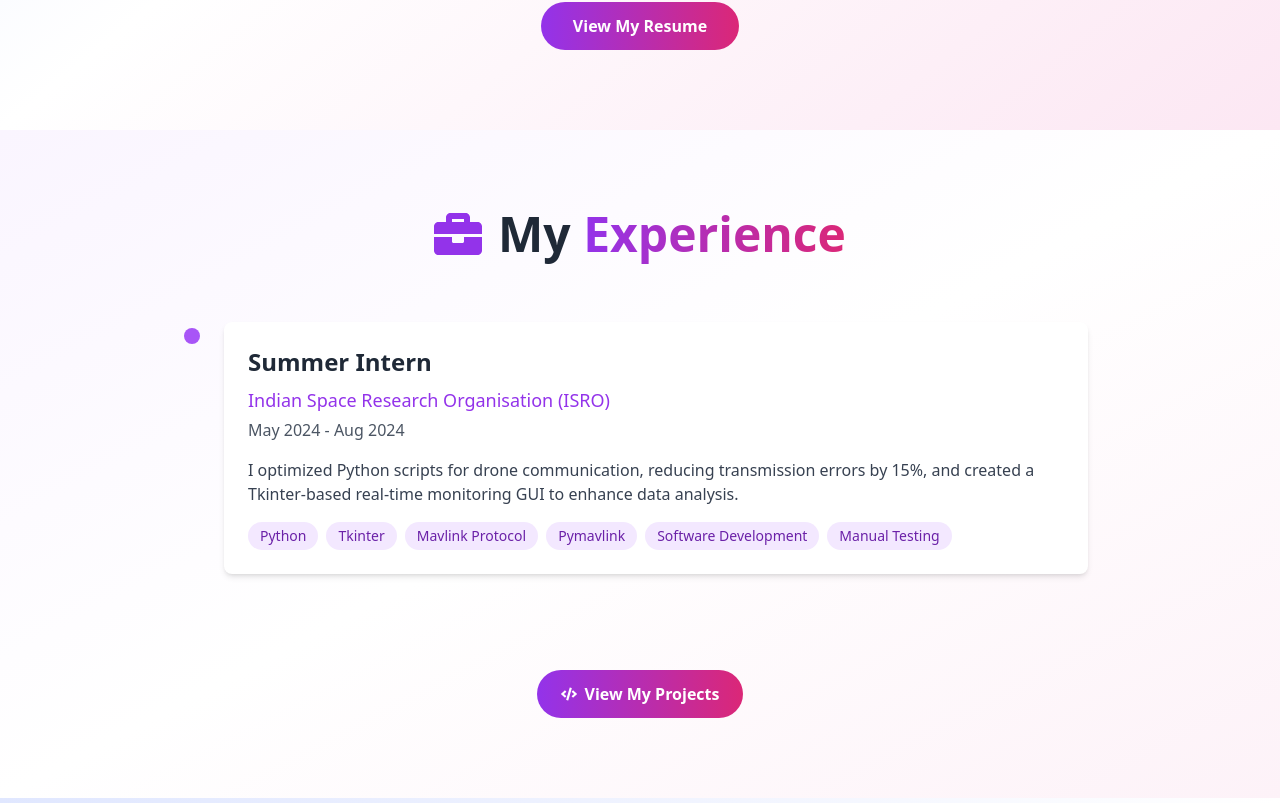
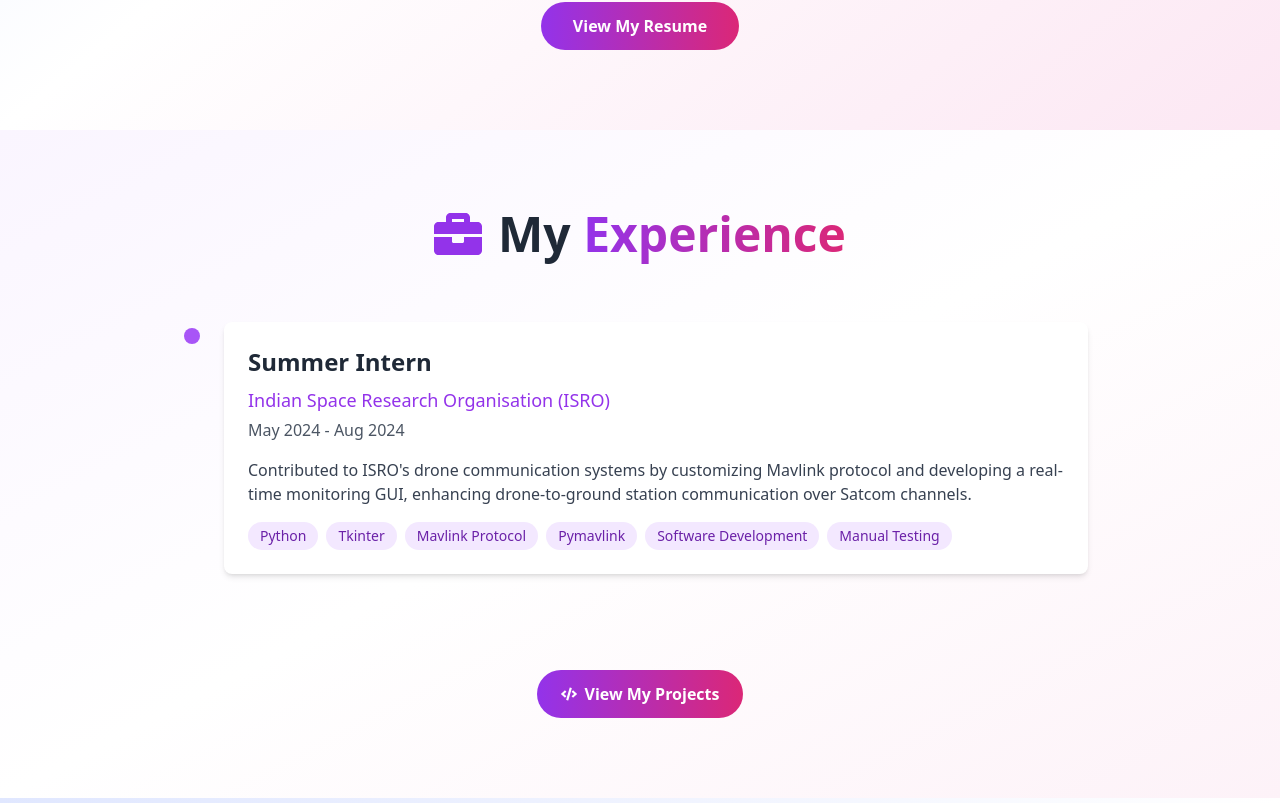
Before and after one commit to dwija12903/portfolio-website, a React (Create React App) app: page / in a window 1280 px wide. Shown: the part 1716-2519 px from the top of the page. Built offline with nearby package versions, Linux system fonts and the light colour scheme; no server answers.

Commit message:
Update Experience.js

```diff
--- a/src/components/Experience.js
+++ b/src/components/Experience.js
@@ -33,7 +33,7 @@ const Experience = () => {
             title: "Summer Intern",
             company: "Indian Space Research Organisation (ISRO)",
             period: "May 2024 - Aug 2024",
-            description: "I optimized Python scripts for drone communication, reducing transmission errors by 15%, and created a Tkinter-based real-time monitoring GUI to enhance data analysis.",
+            description: "Contributed to ISRO's drone communication systems by customizing Mavlink protocol and developing a real-time monitoring GUI, enhancing drone-to-ground station communication over Satcom channels.",
             techStack: ["Python", "Tkinter", "Mavlink Protocol", "Pymavlink","Software Development","Manual Testing"],
         },
     ];
```
